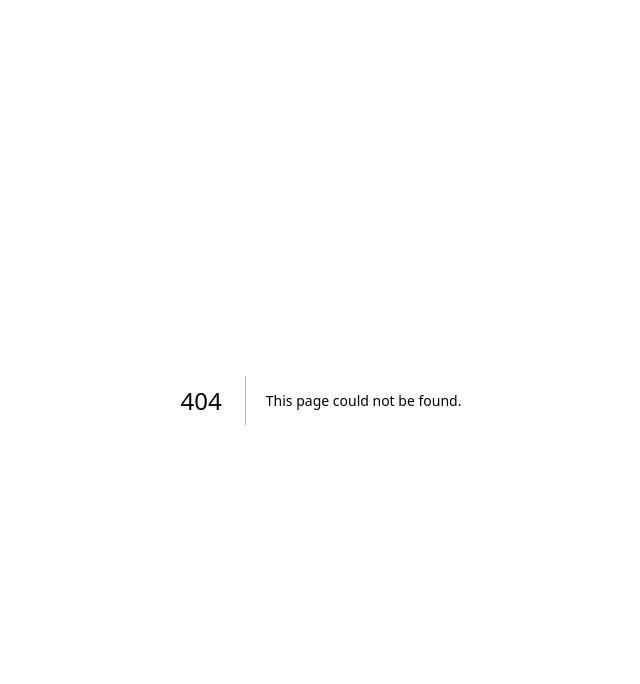
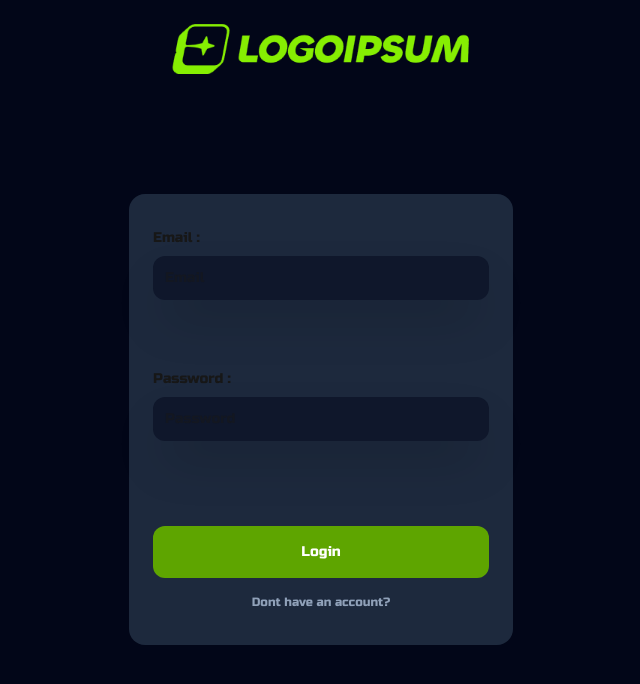
Before and after one commit to Turner-Christian/Blog-HomePage, a Next.js app in the folder blog-homepage/: page /login in a window 1280 px wide. Before the commit this address had no page. Shown: the top 684 px of the page, without its empty margins (319-959 px from the left). Built offline with nearby package versions, Linux system fonts and the light colour scheme.

Commit message:
Login page

```diff
--- /dev/null
+++ b/blog-homepage/app/login/page.tsx
@@ -0,0 +1,68 @@
+"use client";
+
+import React, { useState } from "react";
+import clsx from "clsx";
+import Image from "next/image";
+import Link from "next/link";
+import Footer from "../components/Footer";
+
+export default function RegisterPage() {
+  const [error, setError] = useState("");
+  const [password, setPassword] = useState("");
+
+  const handleSubmit = async (e: React.FormEvent<HTMLFormElement>) => {
+	e.preventDefault();
+
+  };
+
+  return (
+	<div className="flex flex-col items-center bg-slate-950 p-6 h-screen text-sm">
+		<Link href="/">
+			<Image src="/images/logoDark.png" alt="Logo" width={300} height={300} />
+		</Link>
+
+	  <form
+		onSubmit={handleSubmit}
+		className="bg-slate-800 rounded-2xl mt-30 px-6 h-[60%] w-96 flex flex-col justify-around"
+	  >
+		  {error && <p className="text-red-500">{error}</p>}
+
+		<div className="flex flex-col">
+		  <label htmlFor="email">Email :</label>
+		  <input
+			className="bg-slate-900 p-3 rounded-xl mt-2 shadow-2xl"
+			type="email"
+			name="email"
+			placeholder="Email"
+			required
+			/>
+		</div>
+		<div className="flex flex-col">
+		  <label htmlFor="password">Password :</label>
+		  <input
+			onChange={(e) => setPassword(e.target.value)}
+			className="bg-slate-900 p-3 rounded-xl mt-2 shadow-2xl"
+			type="password"
+			name="password"
+			placeholder="Password"
+			required
+			/>
+		</div>
+		<div className="flex flex-col">
+		  <button
+			className="bg-lime-600 text-white p-4 rounded-xl mt-4 cursor-pointer hover:bg-lime-700 transition"
+			type="submit"
+		  >
+			Login
+		  </button>
+		  <Link
+			href="/register"
+			className="text-center text-xs text-slate-400 mt-4 hover:underline"
+		  >
+			Dont have an account?
+		  </Link>
+		</div>
+	  </form>
+	</div>
+  );
+}
```
